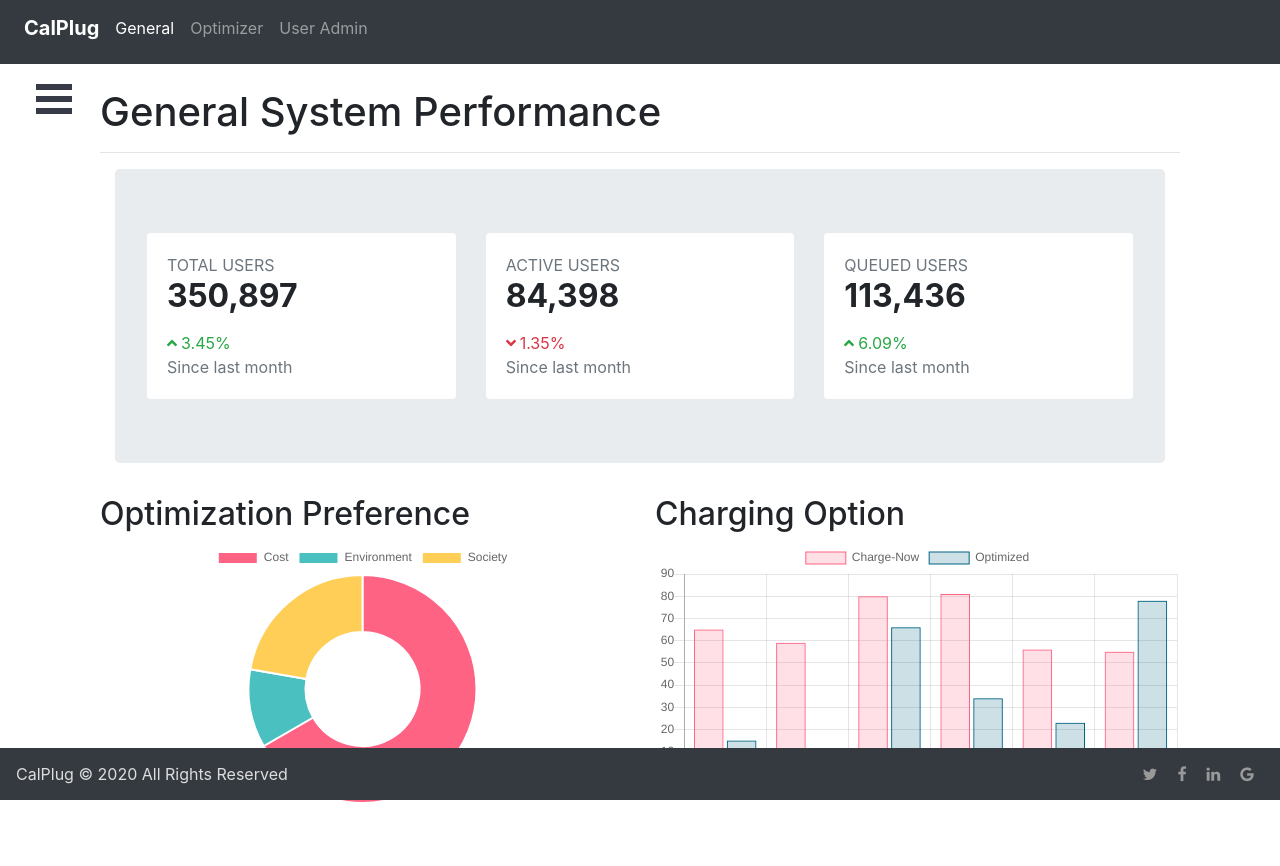
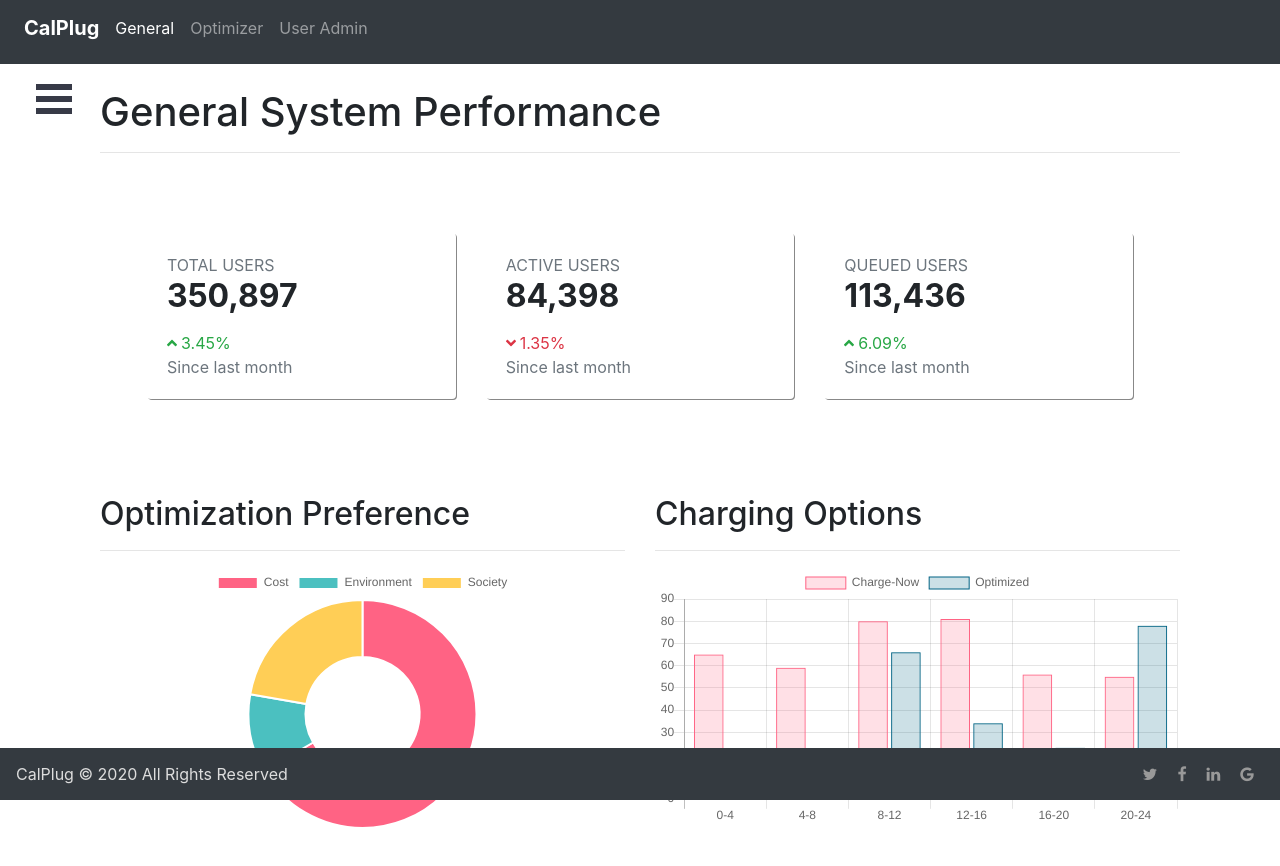
Before and after one commit to payamdowlatyari/admin-web-portal, a React (Create React App) app: page /General in a window 1280 px wide. Shown: the top 866 px of the page. Built offline with nearby package versions, Linux system fonts and the light colour scheme.

Commit message:
change styling

```diff
--- a/src/components/Charts/Bar.js
+++ b/src/components/Charts/Bar.js
@@ -32,7 +32,8 @@ class BarExample extends React.Component {
     render() {
         return (
             <div>
-                <h2>Charging Option</h2>
+                <h2>Charging Options</h2>
+                <hr></hr>
                 <Bar
                     data={data}
                     width={100}
--- a/src/components/Charts/Doughnut.js
+++ b/src/components/Charts/Doughnut.js
@@ -28,6 +28,7 @@ class DoughnutExample extends Component{
     return (
       <div>
         <h2>Optimization Preference</h2>
+		<hr></hr>
         <Doughnut data={data} />
       </div>
     );
--- /dev/null
+++ b/src/components/Charts/StatsCard.css
@@ -0,0 +1,13 @@
+.card-stats{
+    box-shadow: 1px 1px #888888;
+}
+
+.card-stats:hover{
+   box-shadow: 2px 2px #888888;
+   transition: .5s;
+}
+
+.jumbo{
+    background: transparent;
+    border: none;
+}
--- a/src/components/Charts/StatsCard.js
+++ b/src/components/Charts/StatsCard.js
@@ -1,5 +1,5 @@
 import React from "react";
-// reactstrap components
+import './StatsCard.css';
 import {
   Card,
   CardBody,
@@ -21,7 +21,7 @@ class StatsCard extends React.Component {
     return (
       <>
         <Container>
-          <Jumbotron>
+          <Jumbotron className="jumbo">
           <Row>
             <Col>
             <Card className="card-stats mb-4 mb-lg-0">
--- a/src/components/General.js
+++ b/src/components/General.js
@@ -15,17 +15,17 @@ class Home extends Component{
              <br></br>
              <h1>General System Performance</h1>
              <hr></hr>
-             <StatsCard/>
+                      <StatsCard/>
                 <Row>
 
                   <Col>
 
-                  <Doughnut/>
+                       <Doughnut/>
 
                   </Col>
                   <Col>
 
-              <Bar/>
+                        <Bar/>
                   </Col>
                 </Row>
                 <Row>
--- a/src/components/Home.css
+++ b/src/components/Home.css
@@ -11,8 +11,9 @@
 }
 
 .img-link:hover{
-    width: 103%;
+    width: 102%;
     transition: 1s;
+    /* opacity: .8; */
 }
 
 .dashboard{
--- a/src/components/Sidebar/Sidebar.js
+++ b/src/components/Sidebar/Sidebar.js
@@ -17,10 +17,6 @@ export default props => {
     <NavLink className="menu-item" to="/UserAdmin"><FaUser/> User Administration</NavLink>
 
     <div className="sidebar-text">
-      {/* <h6>
-      CalPlug &copy; {new Date().getFullYear()}
-
-      </h6> */}
 
   </div>
   </Menu>
--- a/src/components/UserAdmin.js
+++ b/src/components/UserAdmin.js
@@ -14,8 +14,8 @@ class UserAdmin extends Component{
         <h1>User Administration</h1>
         <hr></hr>
 
-<TableDark/>
-<Map/>
+            <TableDark/>
+            <Map/>
         </div>
             </Container>
 
```
Also changed, not shown: src/components/Optimizer.js (+4 -3 lines).
